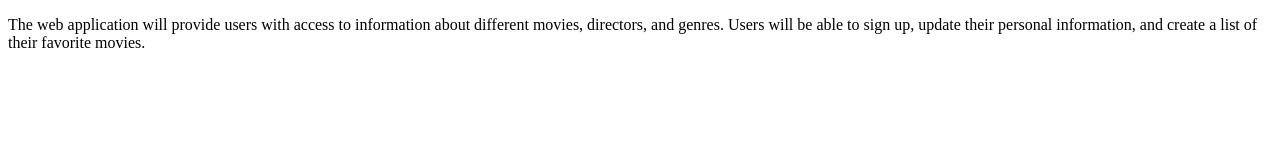
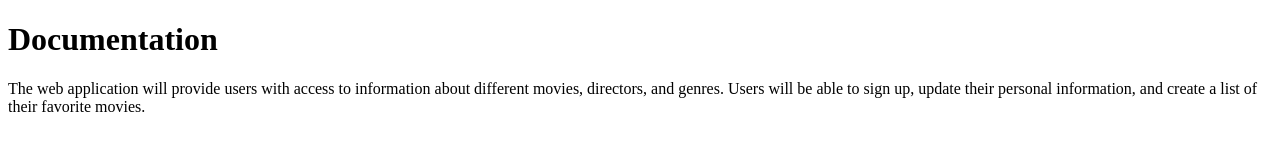
Before and after one commit to roxanaldwg/MovieFlix, a website: page public/documentation.html in a window 1280 px wide. Drawn offline with Linux system fonts and the light colour scheme.

Commit message:
created a public folder for static files

```diff
--- a/documentation.html
+++ b/public/documentation.html
@@ -6,6 +6,7 @@
     <title>Roxana Ludwig - MovieFlix Documentation</title>
 </head>
 <body>
+    <h1>Documentation</h1>
     <p>The web application will provide users with access to information about different
     movies, directors, and genres. Users will be able to sign up, update their personal
     information, and create a list of their favorite movies.
```
